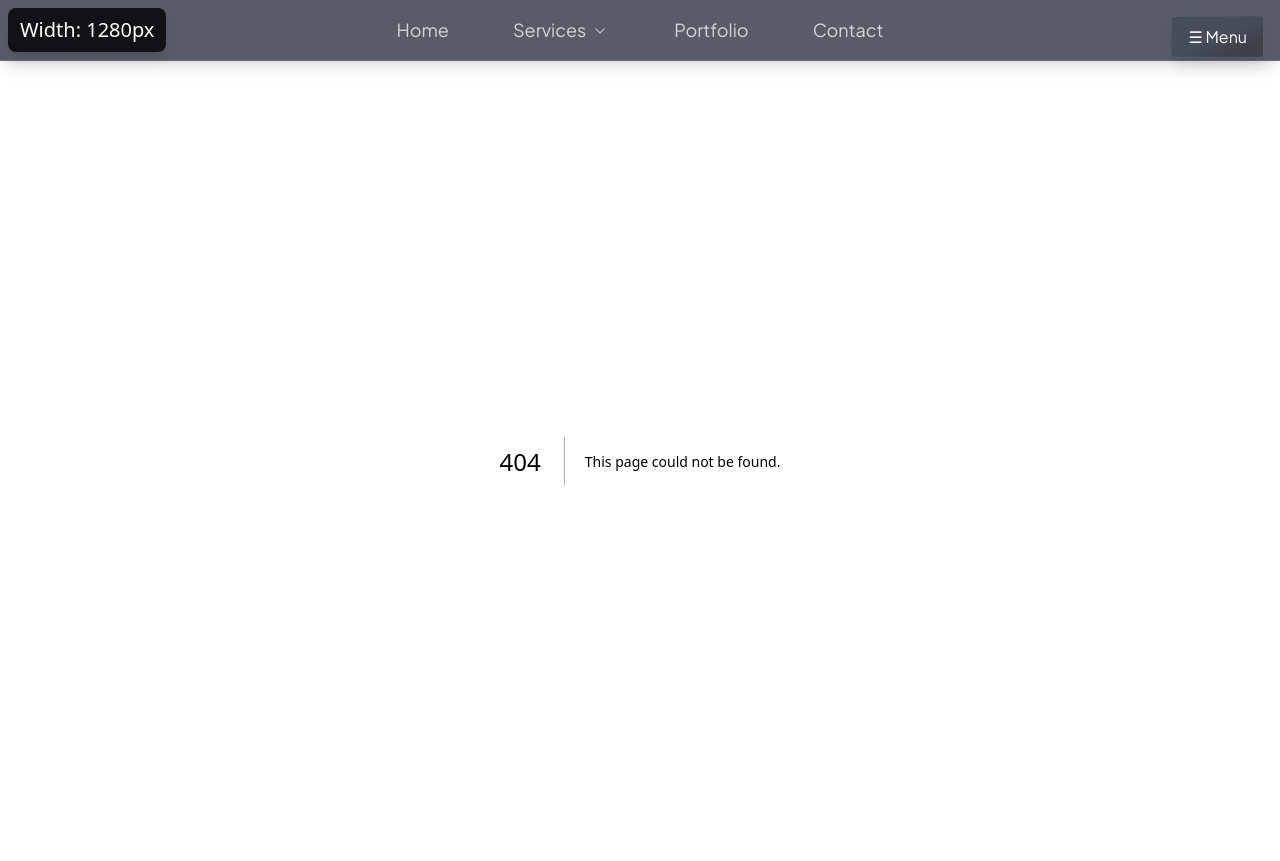
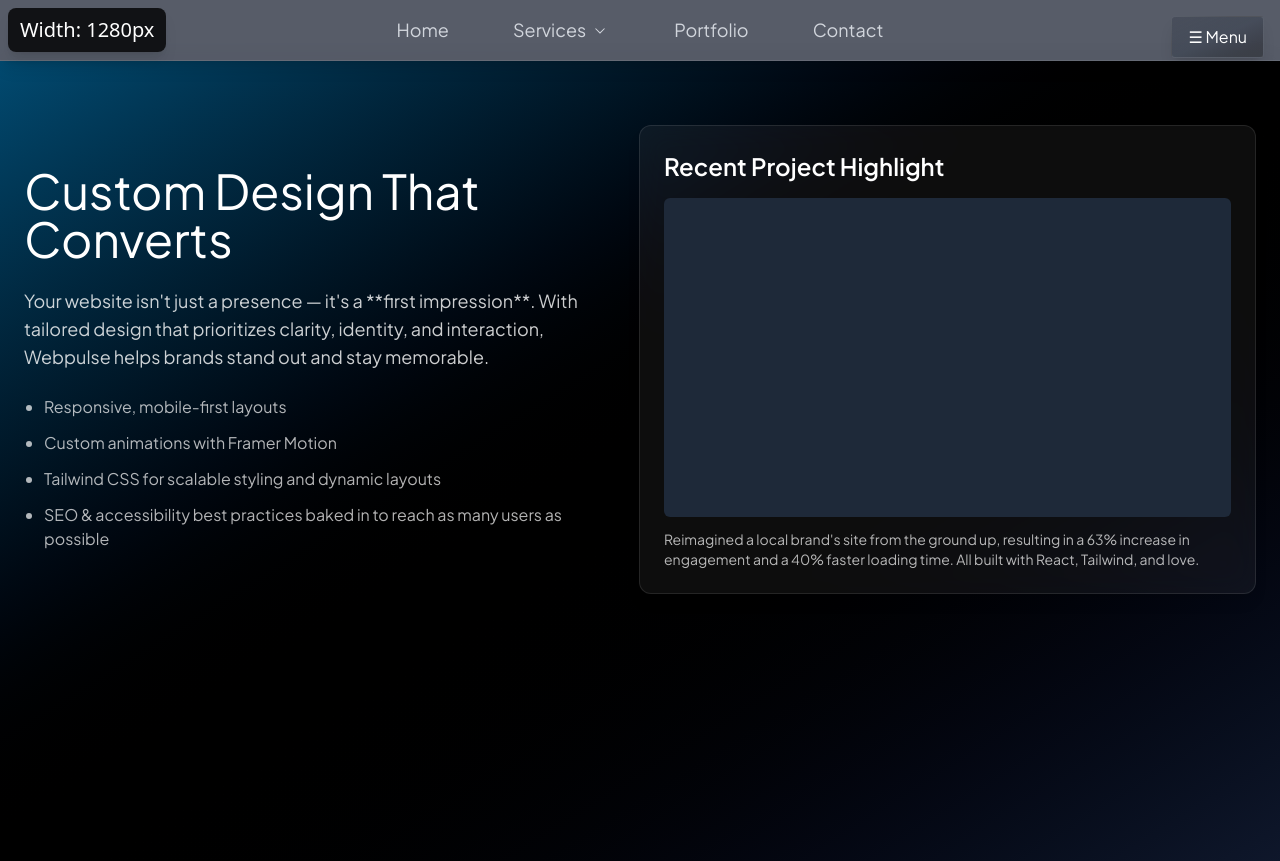
Before and after one commit to Ryan9698/webpulsedesigns, a Next.js app in the folder webpulsedesigns/: page /solutions/webdesign in a window 1280 px wide. Before the commit this address had no page. Built offline with nearby package versions, Linux system fonts and the light colour scheme.

Commit message:
Basic structure to web design page

```diff
--- /dev/null
+++ b/webpulsedesigns/src/app/solutions/webdesign/page.jsx
@@ -0,0 +1,68 @@
+'use client';
+
+import { SlideIn } from '@/components/general';
+import { motion } from 'framer-motion';
+
+export default function DesignShowcase() {
+  return (
+    <section className="w-full min-h-screen bg-gradient-to-br from-sky-900 via-black to-slate-900 px-6 py-16 text-white font-jakartaSans">
+      <div className="max-w-screen-xl mx-auto flex flex-col lg:flex-row gap-12 items-center justify-between">
+        {/* Left Content */}
+        <div className="flex-1 space-y-6">
+          <SlideIn
+            as="h2"
+            direction="left"
+            className="text-4xl md:text-5xl font-jakartaSans"
+          >
+            Custom Design That Converts
+          </SlideIn>
+
+          <SlideIn
+            as="p"
+            direction="up"
+            delay={0.3}
+            className="text-white/80 text-lg max-w-xl"
+          >
+            Your website isn't just a presence — it's a **first impression**.
+            With tailored design that prioritizes clarity, identity, and
+            interaction, Webpulse helps brands stand out and stay memorable.
+          </SlideIn>
+
+          <SlideIn
+            as="ul"
+            direction="right"
+            delay={0.5}
+            className="space-y-3 list-disc pl-5 text-white/70"
+          >
+            <li>Responsive, mobile-first layouts</li>
+            <li>Custom animations with Framer Motion</li>
+            <li>Tailwind CSS for scalable styling and dynamic layouts</li>
+            <li>
+              SEO & accessibility best practices baked in to reach as many users
+              as possible
+            </li>
+          </SlideIn>
+        </div>
+
+        {/* Right Visual Box */}
+        <motion.div
+          initial={{ opacity: 0, scale: 0.9 }}
+          whileInView={{ opacity: 1, scale: 1 }}
+          transition={{ duration: 0.8, ease: 'easeOut' }}
+          viewport={{ once: true }}
+          className="flex-1 bg-white/5 backdrop-blur-lg rounded-xl p-6 border border-white/10 shadow-lg"
+        >
+          <h3 className="text-2xl font-semibold mb-4">
+            Recent Project Highlight
+          </h3>
+          <div className="aspect-video w-full bg-gray-800 rounded-md mb-3" />
+          <p className="text-white/70 text-sm">
+            Reimagined a local brand's site from the ground up, resulting in a
+            63% increase in engagement and a 40% faster loading time. All built
+            with React, Tailwind, and love.
+          </p>
+        </motion.div>
+      </div>
+    </section>
+  );
+}
--- a/webpulsedesigns/src/components/layout/Navbar/MobileNav.jsx
+++ b/webpulsedesigns/src/components/layout/Navbar/MobileNav.jsx
@@ -9,10 +9,10 @@ const navLinks = [
   {
     label: 'Services',
     subLinks: [
-      { label: 'Branding', href: '/services/branding' },
-      { label: 'SEO', href: '/services/seo' },
-      { label: 'Ads', href: '/services/ads' },
-      { label: 'Web Design', href: '/services/webdesign' },
+      { label: 'Branding', href: '/solutions/branding' },
+      { label: 'SEO', href: '/solutions/seo' },
+      { label: 'Ads', href: '/solutions/ads' },
+      { label: 'Web Design', href: '/solutions/webdesign' },
     ],
   },
   { label: 'Portfolio', href: '/portfolio' },
--- a/webpulsedesigns/src/components/layout/Navbar/Navbar.jsx
+++ b/webpulsedesigns/src/components/layout/Navbar/Navbar.jsx
@@ -26,10 +26,10 @@ export default function Navbar() {
     {
       label: 'Services',
       dropdown: [
-        { href: '/services/branding', label: 'Branding' },
-        { href: '/services/seo', label: 'SEO & Performance' },
-        { href: '/services/ads', label: 'Ad Management' },
-        { href: '/services/webdesign', label: 'Web Design' },
+        { href: '/solutions/branding', label: 'Branding' },
+        { href: '/solutions/seo', label: 'SEO & Performance' },
+        { href: '/solutions/ads', label: 'Ad Management' },
+        { href: '/solutions/webdesign', label: 'Web Design' },
       ],
     },
     { href: '/portfolio', label: 'Portfolio' },
```
